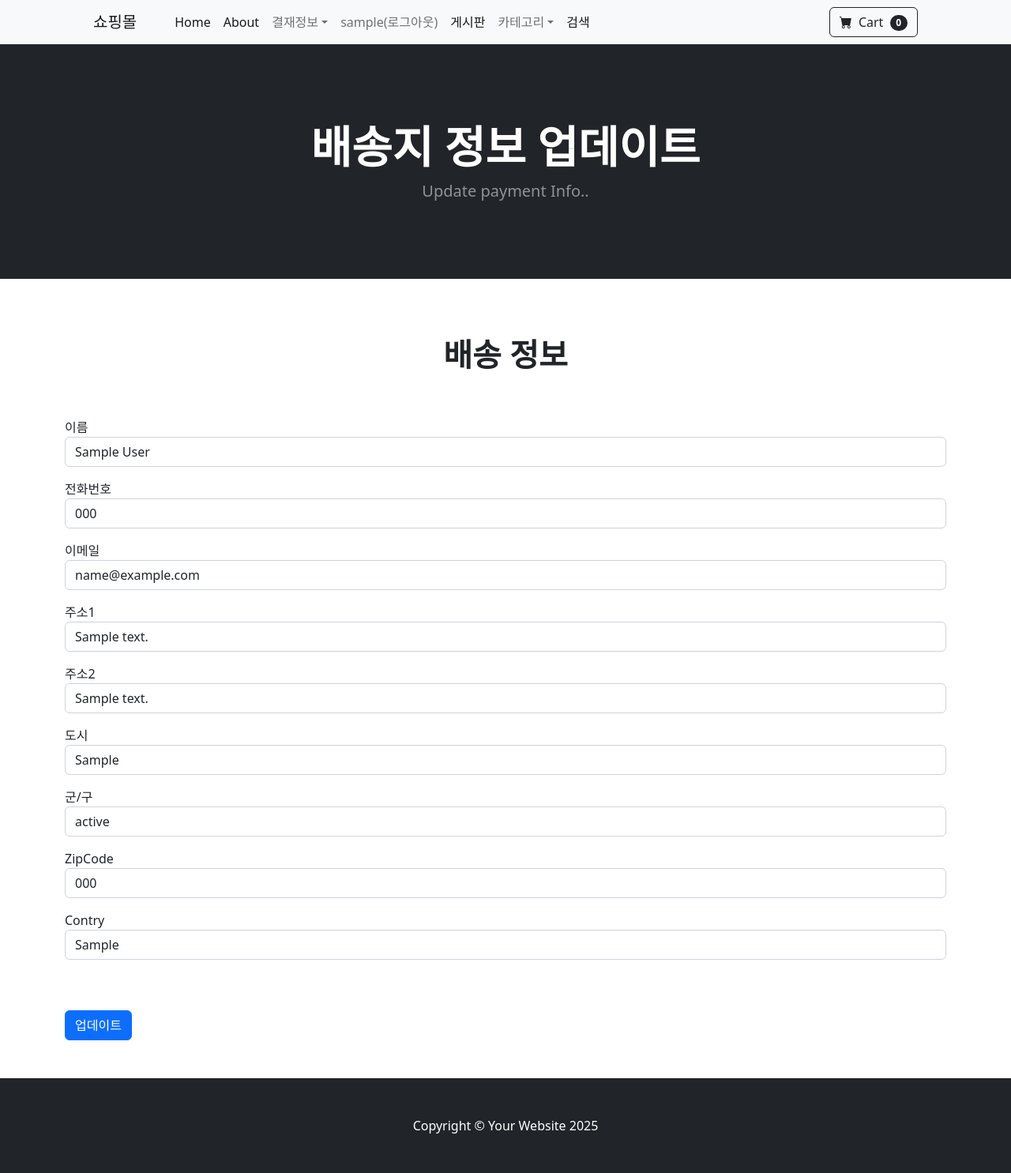
After one commit to n3316202/ecommerce, a Django app: page /payment/payment_update_info/ in a window 1280 px wide. The commit adds this page. Shown: the whole page at 79% size. Run offline with Django 5.2, Linux system fonts and the light colour scheme; a user stored in the database is signed in; tables that the repository leaves empty hold one stand-in row (values such as "Sample post"); some libraries are stand-ins or nearby versions.

Commit message:
완료 되었음

```diff
--- a/payment/models.py
+++ b/payment/models.py
@@ -6,6 +6,7 @@ from django.contrib.auth.models import User
 class ShippingAddress(models.Model):
     user = models.ForeignKey(User, on_delete=models.CASCADE)
     full_name = models.CharField(max_length=255)
+    phone = models.CharField(max_length=255)
     email = models.CharField(max_length=255)
     address1 = models.CharField(max_length=255)
     address2 = models.CharField(max_length=255)
--- a/payment/urls.py
+++ b/payment/urls.py
@@ -1,8 +1,12 @@
 from django.urls import path
 from . import views
+
+#dev_42
+app_name = 'payment'
 
 #dev_41 url 추가
 # Create your views here.
 urlpatterns = [
+    path("payment_update_info/", views.payment_update_info, name="payment_update_info"), #dev_42 추가
     path("payment_success/", views.payment_success, name="payment_success"),
 ]
--- a/payment/views.py
+++ b/payment/views.py
@@ -1,8 +1,38 @@
-from django.shortcuts import render
+from django.shortcuts import redirect, render
 from django.urls import path
+
+from payment.forms import ShippingForm
+from payment.models import ShippingAddress
 from . import views
+from django.contrib import messages
 
 #dev_41 url 추가
 # Create your views here.
 def payment_success(request):
     return render(request, "payment/payment_success.html",{})
+
+#dev_42
+def payment_update_info(request):
+
+    if request.user.is_authenticated:
+
+        #Get Current uer's shipping Info
+        shipping_user = ShippingAddress.objects.get(id=request.user.id)
+
+        #Get User's Shipping Form
+        form = ShippingForm(request.POST or None, instance=shipping_user)
+
+        if form.is_valid():
+            form.save()
+            #Save shipping form
+            form.save()
+
+            messages.success(request, "결재정보가 업데이트 되었습니다!!")
+            return redirect('/')
+
+        return render(request, "payment/payment_update_info.html",{'form':form})
+    else:
+         messages.success(request, "You Must be logged In To Access That Page!!")
+         return redirect('/login')
+
+    #return render(request, "payment/payment_update_info.html",{})
--- a/templates/layout/navbar.html
+++ b/templates/layout/navbar.html
@@ -15,10 +15,25 @@
         <li class="nav-item">
           <a class="nav-link active" aria-current="page" href="{% url 'store:about' %}">About</a>
         </li>
+        {% if user.is_authenticated %}
+        <li class="nav-item dropdown">
+          <a class="nav-link dropdown-toggle" id="navbarDropdown" href="#" role="button" data-bs-toggle="dropdown" aria-expanded="false">결재정보</a>
+          <ul class="dropdown-menu" aria-labelledby="navbarDropdown">
+            <li>
+              <a class="dropdown-item" href="{% url 'payment:payment_update_info' %}">배송주소 변경</a>
+            </li>
+            {% comment %} <li>
+              <hr class="dropdown-divider" />
+            </li>
+            <li>
+              <a class="dropdown-item" href="{% url 'update_info' %}"></a>
+            </li> {% endcomment %}
+          </ul>
+        </li>
+        {% endif %}
         <li class="nav-item">
           {% if user.is_authenticated %}
-            <a class="nav-link" href="{% url 'accounts:logout' %}">{{ user.username }}
-              (로그아웃)</a>
+            <a class="nav-link" href="{% url 'accounts:logout' %}">{{user.username}}(로그아웃)</a>
           {% else %}
             <a class="nav-link active" aria-current="page" href="{% url 'accounts:login'%}">로그인</a>
           {% endif %}
--- /dev/null
+++ b/templates/payment/payment_update_info.html
@@ -0,0 +1,76 @@
+{% extends 'layout/base.html' %}
+{% load static %}
+{% comment %} #dev_42 {% endcomment %}
+{% block content %}
+
+  {% include 'store/head.html' %}
+  <div class="d-flex flex-column vh-100 justify-content-between">
+
+    <!-- 네비게이션바 -->
+    {% include "layout/navbar.html" %}
+
+    <header class="bg-dark py-5">
+      <div class="container px-4 px-lg-5 my-5">
+        <div class="text-center text-white">
+          <h1 class="display-4 fw-bolder">배송지 정보 업데이트</h1>
+          <p class="lead fw-normal text-white-50 mb-0">Update payment Info..</p>
+        </div>
+      </div>
+    </header>
+
+    <br/>
+
+    <div class="container my-5">
+      <h1 class="text-center"><strong>배송 정보</strong></h1>
+      <br>
+      <br>
+      <form method="post" action="{% url 'payment:payment_update_info' %}">
+        {% csrf_token %}
+        {% include "layout/form_errors.html" %}
+        <div class="mb-3">
+          <label for="username">이름</label>
+          <input type="text" class="form-control" name="full_name" id="full_name" value="{{ form.full_name.value | default_if_none:'' }}"/>
+        </div>
+        <div class="mb-3">
+          <label for="password1">전화번호</label>
+          <input type="text" class="form-control" name="phone" id="phone" value="{{ form.phone.value|default_if_none:'' }}"/>
+        </div>
+        <div class="mb-3">
+            <label for="password1">이메일</label>
+            <input type="text" class="form-control" name="email" id="email" value="{{ form.email.value|default_if_none:'' }}"/>
+          </div>
+        <div class="mb-3">
+          <label for="password1">주소1</label>
+          <input type="text" class="form-control" name="address1" id="address1" value="{{ form.address1.value|default_if_none:''}}"/>
+        </div>
+        <div class="mb-3">
+          <label for="password1">주소2</label>
+          <input type="text" class="form-control" name="address2" id="address2" value="{{ form.address2.value|default_if_none:''}}"/>
+        </div>
+        <div class="mb-3">
+          <label for="password1">도시</label>
+          <input type="text" class="form-control" name="city" id="city" value="{{ form.city.value|default_if_none:'' }}"/>
+        </div>
+        <div class="mb-3">
+          <label for="state">군/구</label>
+          <input type="text" class="form-control" name="state" id="state" value="{{ form.state.value|default_if_none:'' }}"/>
+        </div>
+        <div class="mb-3">
+          <label for="password1">ZipCode</label>
+          <input type="text" class="form-control" name="zipcode" id="zipcode" value="{{ form.zipcode.value|default_if_none:'' }}"/>
+        </div>
+        <div class="mb-3">
+          <label for="country">Contry</label>
+          <input type="text" class="form-control" name="country" id="country" value="{{ form.country.value|default_if_none:'' }}"/>
+        </div>
+        <br>
+        <br>
+        <button type="submit" class="btn btn-primary">업데이트</button>
+      </form>
+
+    </div>
+
+    <!-- Footer-->
+    {% include 'store/footer.html' %}
+  </div>
+{%endblock content%}
```
Also changed, not shown: payment/migrations/0002_shippingaddress_phone.py (added).
